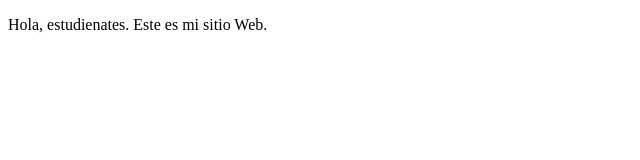
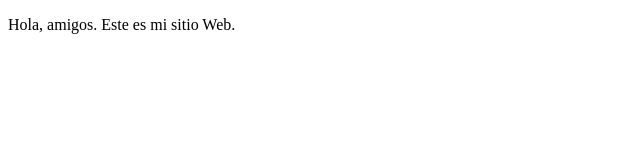
Before and after one commit to ariatiga/proyectoDemoCursoPrework, a plain HTML site: page index.html in a window 1280 px wide. Shown: the full height of the page, 0-640 px from the left. Drawn offline with Linux system fonts and the light colour scheme.

Commit message:
cambios a archivo html

```diff
--- a/index.html
+++ b/index.html
@@ -8,7 +8,7 @@
 </head>
 <body>
     <p>
-        Hola, estudienates. Este es mi sitio Web.
+        Hola, amigos. Este es mi sitio Web.
     </p>
 </body>
 </html>
```
